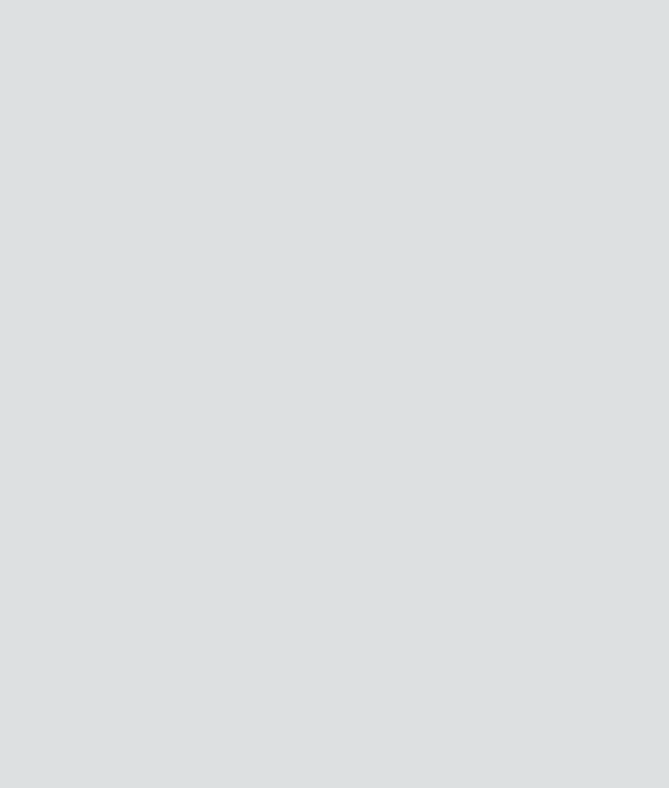
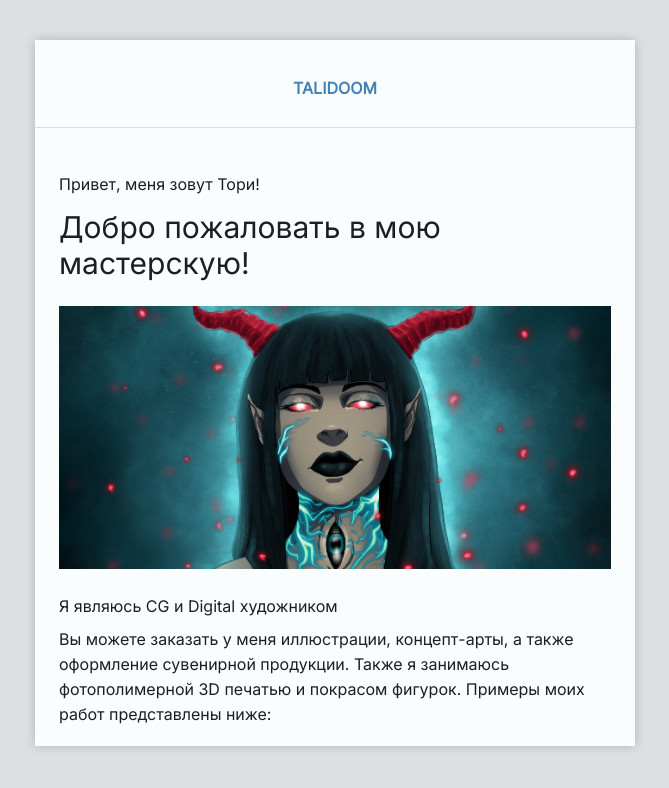
Before and after one commit to talidoom/email-artist, a plain HTML site: page index.html in a window 1280 px wide. Shown: the whole page, without its empty margins (305-974 px from the left). Drawn offline with Linux system fonts and the light colour scheme.

Commit message:
add logo and header email

```diff
--- a/index.html
+++ b/index.html
@@ -9,7 +9,7 @@
   <meta name="viewport" content="width=device-width, initial-scale=1.0" />
   <title>Title</title>
   <style type="text/css">
-    @import url('https://fonts.googleapis.com/css2?family=Poppins:wght@400;500;600&display=swap');
+    @import url('https://fonts.googleapis.com/css2?family=Inter&display=swap');
 
     table {
       border-spacing: 0;
@@ -107,8 +107,77 @@
       <![endif]-->
 
       <table align="center" border="0" cellspacing="0" cellpadding="0" role="presentation"
-        style="color:#1C1E23;font-family: 'Poppins',sans-serif, Arial, Helvetica;background-color: #fafdfe;Margin:0;padding:0;width: 100%;max-width: 600px;"
+        style="color:#1C1E23;font-family: 'Inter',sans-serif, Arial, Helvetica;background-color: #fafdfe;Margin:0;padding:0;width: 100%;max-width: 600px;"
         >
+          <!-- LOGO -->
+          <tr>
+            <td>
+              <table align="center" border="0" cellspacing="0" cellpadding="0" role="presentation">
+                <tr>
+                  <td style="padding: 20px 0 10px; text-align: center;">
+                    <a href="https://www.artstation.com/talidoom" target="_blank">
+                      <p style="margin = 0; font-weight: 600; font-size: 16px; line-height: 25px; color: #4682B4;">
+                        TALIDOOM
+                      </p>
+                    </a>
+                  </td>
+                </tr>
+              </table>
+            </td>
+          </tr>
+          <!-- END LOGO -->
+
+          <!-- line -->
+          <tr>
+            <td>
+              <div style="height: 1px; width: 100%; background-color: #DCDCDC;"></div>
+            </td>
+          </tr>
+          <!-- END line -->
+
+          <!-- Person -->
+          <tr>
+            <td style="padding: 19px 0 19px 0">
+              <table align="left" border="0" cellspacing="0" cellpadding="0" role="presentation">
+                <tr>
+                  <td style="padding: 25px 24px 12px 24px">
+                    <p style="Margin: 0; font-weight: 400; font-size: 16px; line-height: 25px; color: #1C1E23;">
+                      Привет, меня зовут Тори!
+                    </p>
+                  </td>
+                </tr>
+                <tr>
+                  <td style="padding: 0 24px 25px 24px">
+                    <h1 style="Margin: 0; font-weight: 400; font-size: 30px; line-height: 36px; color: #1C1E23;">
+                      Добро пожаловать в мою мастерскую!
+                    </h1>
+                  </td>
+                </tr>
+                <tr>
+                  <td align="center">
+                    <img src="./img/header_img.jpg" alt="header art" border="0" width="552">
+                  </td>
+                </tr>
+                <tr>
+                  <td style="padding: 25px 24px 8px 24px">
+                    <p style="Margin: 0; font-weight: 400; font-size: 16px; line-height: 25px; color: #1C1E23;">
+                      Я являюсь CG и Digital художником
+                    </p>
+                  </td>
+                </tr>
+                <tr>
+                  <td style="padding: 0 24px 0 24px">
+                    <p style="Margin: 0; font-weight: 400; font-size: 16px; line-height: 25px; color: #1C1E23;">
+                      Вы можете заказать у меня иллюстрации, концепт-арты, а также оформление сувенирной продукции.
+                      Также я занимаюсь фотополимерной 3D печатью и покрасом фигурок.
+                      Примеры моих работ представлены ниже:
+                    </p>
+                  </td>
+                </tr>
+              </table>
+            </td>
+          </tr>
+          <!-- END Person -->
 
       </table>
 
```
Also changed, not shown: img/I4BqZt8AnYs.jpg (added), img/header_img.jpg (added), img/logo.png (added), img/message_communication_interaction_swipe_click_finger_touch_gesture_hand_icon_250614.svg (added), img/tori-talidoom-elgina-5q-gp01v-ji.jpg (added), img/tori-talidoom-elgina-img-20191006-215537-352.jpg (added), img/tori-talidoom-elgina-yypwqmeoca4.jpg (added).
